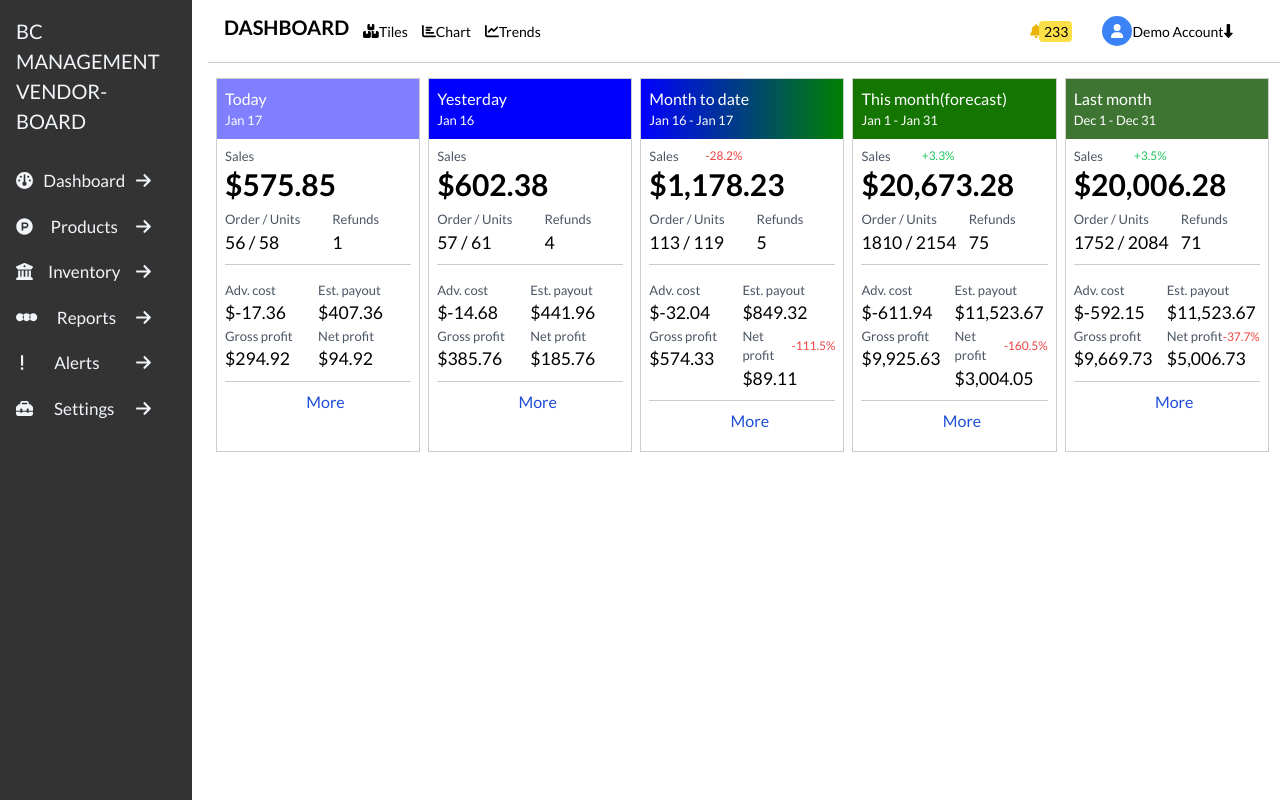
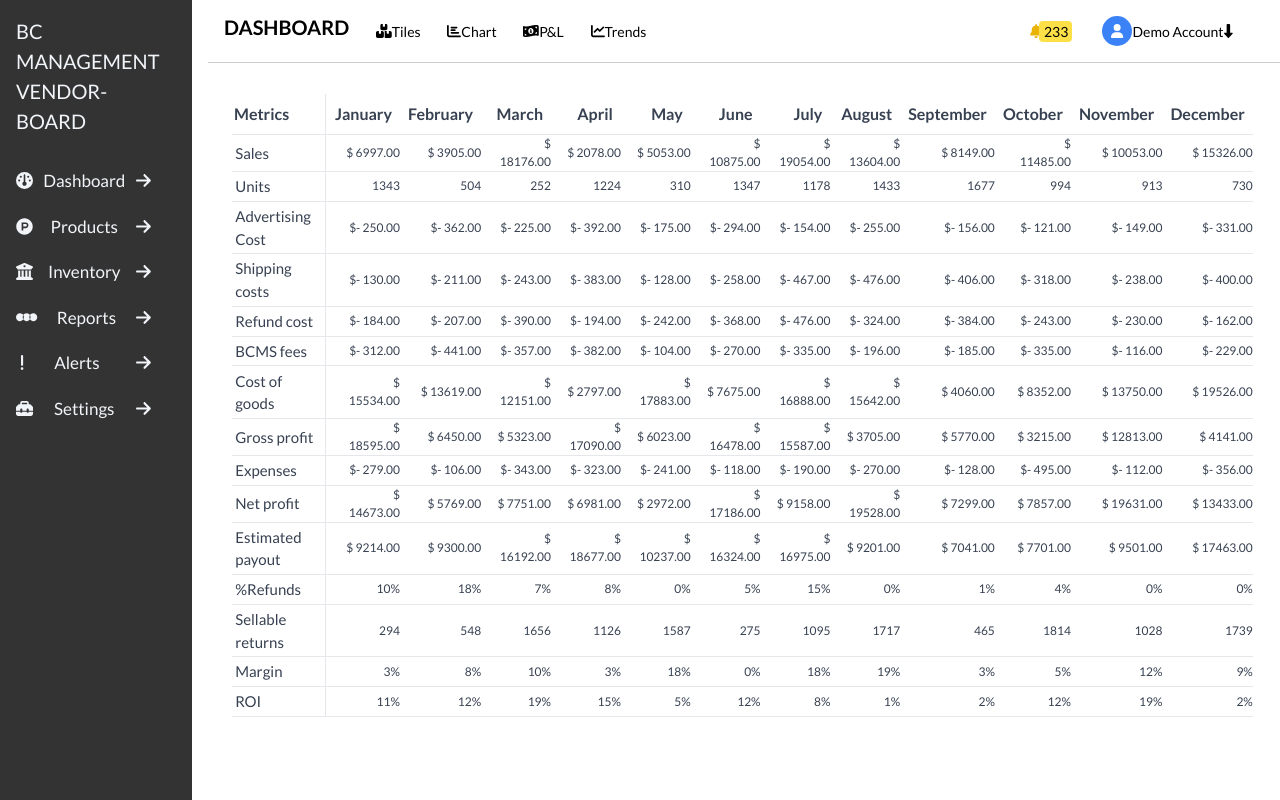
Before and after one commit to dkmakyer/admin-dashboard, a React (Vite) app: page /profitsAndLoss in a window 1280 px wide. Before the commit this address led to /. Built offline with nearby package versions, Linux system fonts and the light colour scheme.

Commit message:
created profitsAndLoss.jsx

```diff
--- a/src/App.jsx
+++ b/src/App.jsx
@@ -7,6 +7,7 @@ import Header from "./components/header/Header";
 import Tiles from "./components/tiles/Tiles";
 import Charts from "./components/charts/Charts";
 import Trends from "./components/trends/Trends";
+import ProfitsAndLoss from "./components/profit-and-loss/ProfitsAndLoss";
 
 const App = () => {
   return (
@@ -24,6 +25,7 @@ const App = () => {
               <Route index element={<Tiles />} />
               <Route path="charts" element={<Charts />} />
               <Route path="trends" element={<Trends />} />
+              <Route path="profitsAndLoss" element={<ProfitsAndLoss />} />
             </Route>
 
             {/* <Route path="/products" element={<Products />} />
--- a/src/components/charts/Charts.jsx
+++ b/src/components/charts/Charts.jsx
@@ -13,7 +13,7 @@ const Charts = () => {
       <div className="relative translate-x-[12rem]">
         <div className="flex flex-rows items-center justify-between w-[16.4vw] translate-x-[-1rem]">
           <Calendar />
-          <button className="fixed top-0 translate-x-[9.3rem] secondDateButton p-[3px] rounded">
+          <button className="fixed top-0 translate-x-[9.3rem] secondDateButton p-[3px] rounded hover:bg-blue-200 text-white-500">
             All Period
           </button>
         </div>
--- a/src/components/header/Header.jsx
+++ b/src/components/header/Header.jsx
@@ -3,6 +3,7 @@ import './Header.css';
 import { NavLink } from 'react-router-dom';
 import { FontAwesomeIcon } from '@fortawesome/react-fontawesome';
 import { faBell, faBoxes, faChartBar, faChartLine, faDownLong, faUser  } from '@fortawesome/free-solid-svg-icons';
+import { faMoneyBill1Wave } from '@fortawesome/free-solid-svg-icons/faMoneyBill1Wave';
 
 const Header = () => {
     const [active, setActive] = useState(''); // Set default active route
@@ -10,6 +11,7 @@ const Header = () => {
     const routes = [
         { path: '/tiles', icon: faBoxes, label: 'Tiles' },
         { path: '/charts', icon: faChartBar, label: 'Chart' },
+        { path: '/profitsAndLoss', icon: faMoneyBill1Wave, label: 'P&L'},
         { path: '/trends', icon: faChartLine, label: 'Trends' },
     ];
 
@@ -20,7 +22,7 @@ const Header = () => {
     return (
         <>
             <div className="header-container relative w-[85%] h-[10%] flex flex-row p-4 text-[14px]">
-                <div className="first-half flex flex-row justify-between w-[30%]">
+                <div className="first-half flex flex-row justify-between w-[40%]">
                     <h1 className='text-[20px] font-bold translate-y-[-4px]'>DASHBOARD</h1>
                     {routes.map(({ path, icon, label }) => (
                         <NavLink
--- /dev/null
+++ b/src/components/profit-and-loss/ProfitsAndLoss.jsx
@@ -0,0 +1,73 @@
+import React from 'react';
+import "./ProfitsAndLoss.css";
+import useRandomNumbers from '../../hooks/useRandomNumber';
+
+const ProfitsAndLoss = () => {
+    const generateRandomNumber = useRandomNumbers();
+
+    // Populate salesDetails with random numbers
+    const salesDetails = [
+        { label: "Sales" },
+        { label: "Units" },
+        { label: "Advertising Cost" },
+        { label: "Shipping costs" },
+        { label: "Refund cost" },
+        { label: "BCMS fees" },
+        { label: "Cost of goods" },
+        { label: "Gross profit" },
+        { label: "Expenses" },
+        { label: "Net profit" },
+        { label: "Estimated payout" },
+        { label: "%Refunds" },
+        { label: "Sellable returns" },
+        { label: "Margin" },
+        { label: "ROI" },
+    ];
+
+    const months = [
+        "January", "February", "March", "April", "May", "June",
+        "July", "August", "September", "October", "November", "December"
+    ];
+
+    return (
+        <div className='profits-and-loss-container w-[100%] p-4 text-gray-700'>
+            <table className="profits-and-loss-table">
+                <thead>
+                    <tr className='border-b'>
+                        <th className='border-r text-left p-[2px]'>Metrics</th>
+                        {months.map((month) => (
+                            <th key={month} className='m-[40px] p-2 text-right'>{month}</th>
+                        ))}
+                    </tr>
+                </thead>
+                <tbody>
+                    {salesDetails.map((detail) => {
+                        let dataSet = [];
+                        for (let month of months) {
+                            if (detail.label === "Units" || detail.label === "Sellable returns") {
+                                dataSet.push(`${generateRandomNumber(50, 2000,1)}`);
+                            } else if (detail.label === "Margin" || detail.label === "ROI" || detail.label === "%Refunds") {
+                                dataSet.push(`${generateRandomNumber(0, 20,1)}%`);
+                            } else if (detail.label === "Advertising Cost" || detail.label === "Shipping costs" || detail.label === "Refund cost" || detail.label === "BCMS fees" || detail.label === "Expenses") {
+                                dataSet.push(`$- ${generateRandomNumber(100, 500,1)}.00`);
+                            } else {
+                                dataSet.push(`$ ${generateRandomNumber(2000, 20000,1)}.00`);
+                            }
+                        }
+
+                        return (
+                            <tr className="border-b text-[15px] h-[1.5rem]" key={detail.label}>
+                                <td className='border-r p-[0.2rem]'>{detail.label}</td>
+                                {dataSet.map((value, index) => (
+                                    <td key={index} className='border-b text-[12px] pl-4 text-right'>{value}</td> // Populate with the calculated value for each month
+                                ))}
+                            </tr>
+                        );
+                    })}
+                </tbody>
+            </table>
+        </div>
+    );
+};
+
+export default ProfitsAndLoss;
```
Also changed, not shown: src/components/profit-and-loss/ProfitsAndLoss.css (added).
